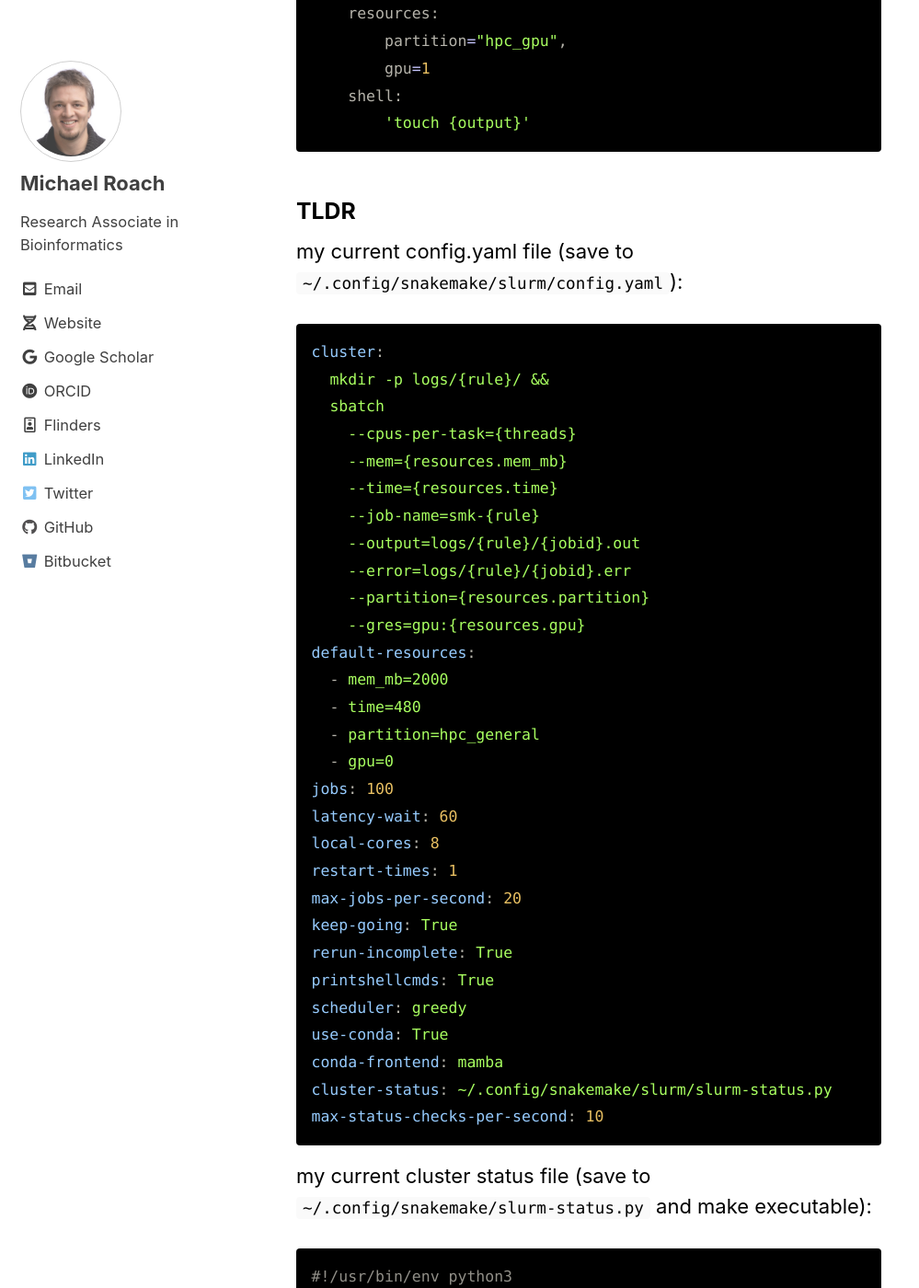
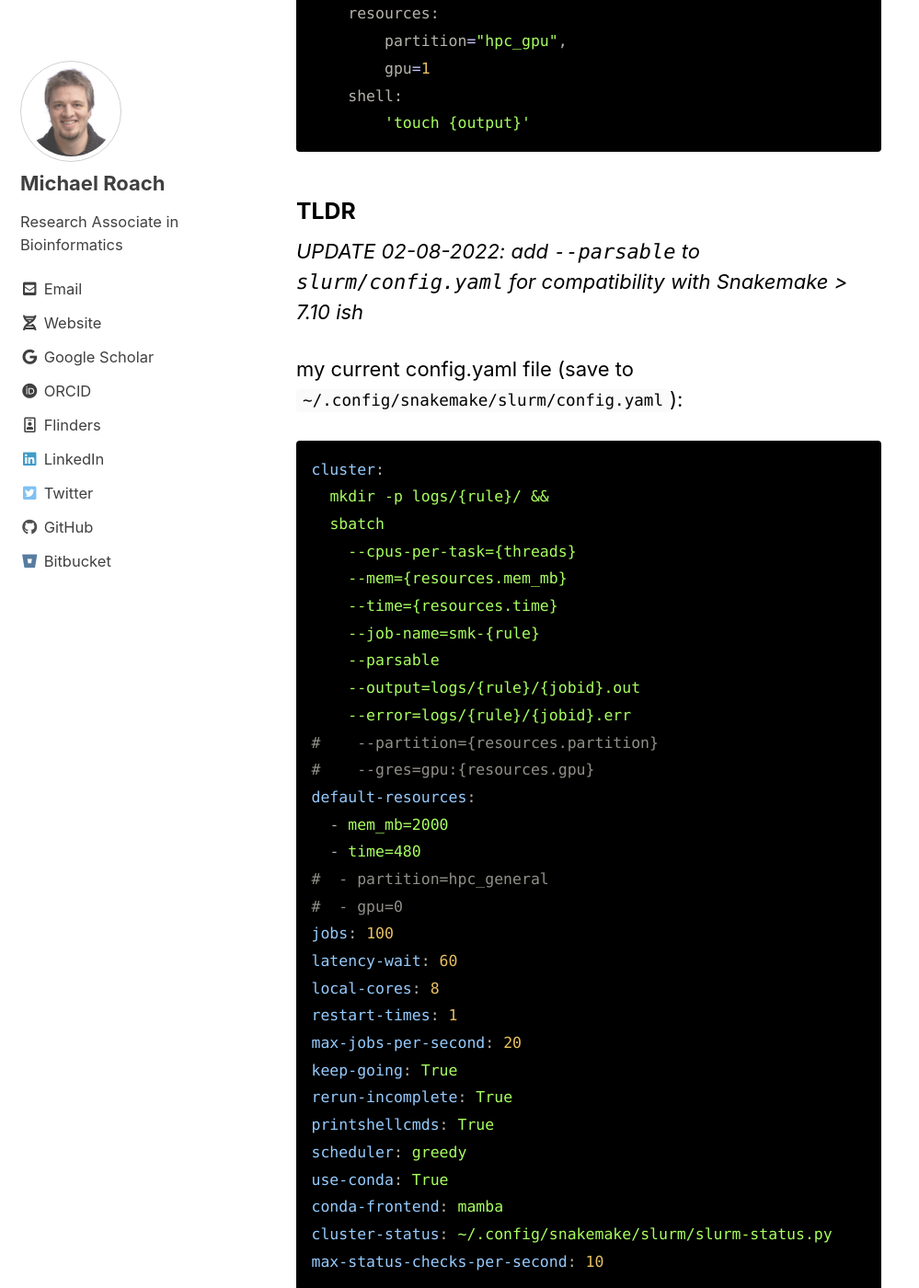
Before and after one commit to FlindersFAME/fame.github.io, a Jekyll site: the page built from Blog/_posts/2021-08-02-snakemake-profiles-updated.md, in a window 1280 px wide and 1400 px high, scrolled down 9246 px. Shown: the whole window at 92% size, without its empty margins (0-999 px from the left). Built offline with Jekyll 4.4.1, drawn with Linux system fonts in a browser that asks for light colours; cached includes are drawn as plain includes.

Commit message:
snakemake profile fix for newer snakemakes

````diff
--- a/Blog/_posts/2021-08-02-snakemake-profiles-updated.md
+++ b/Blog/_posts/2021-08-02-snakemake-profiles-updated.md
@@ -278,6 +278,8 @@ rule yeet:
 
 ### TLDR
 
+_UPDATE 02-08-2022: add `--parsable` to `slurm/config.yaml` for compatibility with Snakemake > 7.10 ish_
+
 my current config.yaml file (save to `~/.config/snakemake/slurm/config.yaml`):
 
 ```yaml
@@ -288,15 +290,16 @@ cluster:
     --mem={resources.mem_mb}
     --time={resources.time}
     --job-name=smk-{rule}
+    --parsable
     --output=logs/{rule}/{jobid}.out
     --error=logs/{rule}/{jobid}.err
-    --partition={resources.partition}
-    --gres=gpu:{resources.gpu}
+#    --partition={resources.partition}
+#    --gres=gpu:{resources.gpu}
 default-resources:
   - mem_mb=2000
   - time=480
-  - partition=hpc_general
-  - gpu=0
+#  - partition=hpc_general
+#  - gpu=0
 jobs: 100
 latency-wait: 60
 local-cores: 8
````
